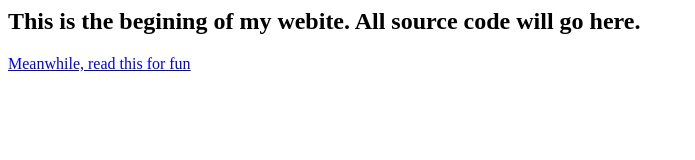
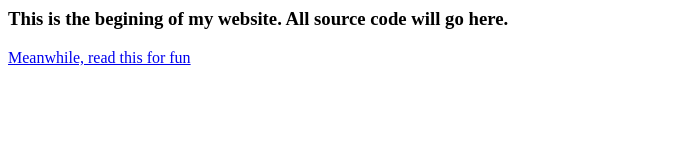
Before and after one commit to kirakirawes/website, a plain HTML site: page index.html in a window 1280 px wide. Shown: the whole page, without its empty margins (0-695 px from the left). Drawn offline with Linux system fonts and the light colour scheme.

Commit message:
Update index.html

```diff
--- a/index.html
+++ b/index.html
@@ -1,6 +1,6 @@
 <html>
   <body>
-  <h2> This is the begining of my webite. All source code will go here.</h2>
+  <h3> This is the begining of my website. All source code will go here.</h3>
   <a href="/zine">
     <div> Meanwhile, read this for fun </div>
   </a>
```
